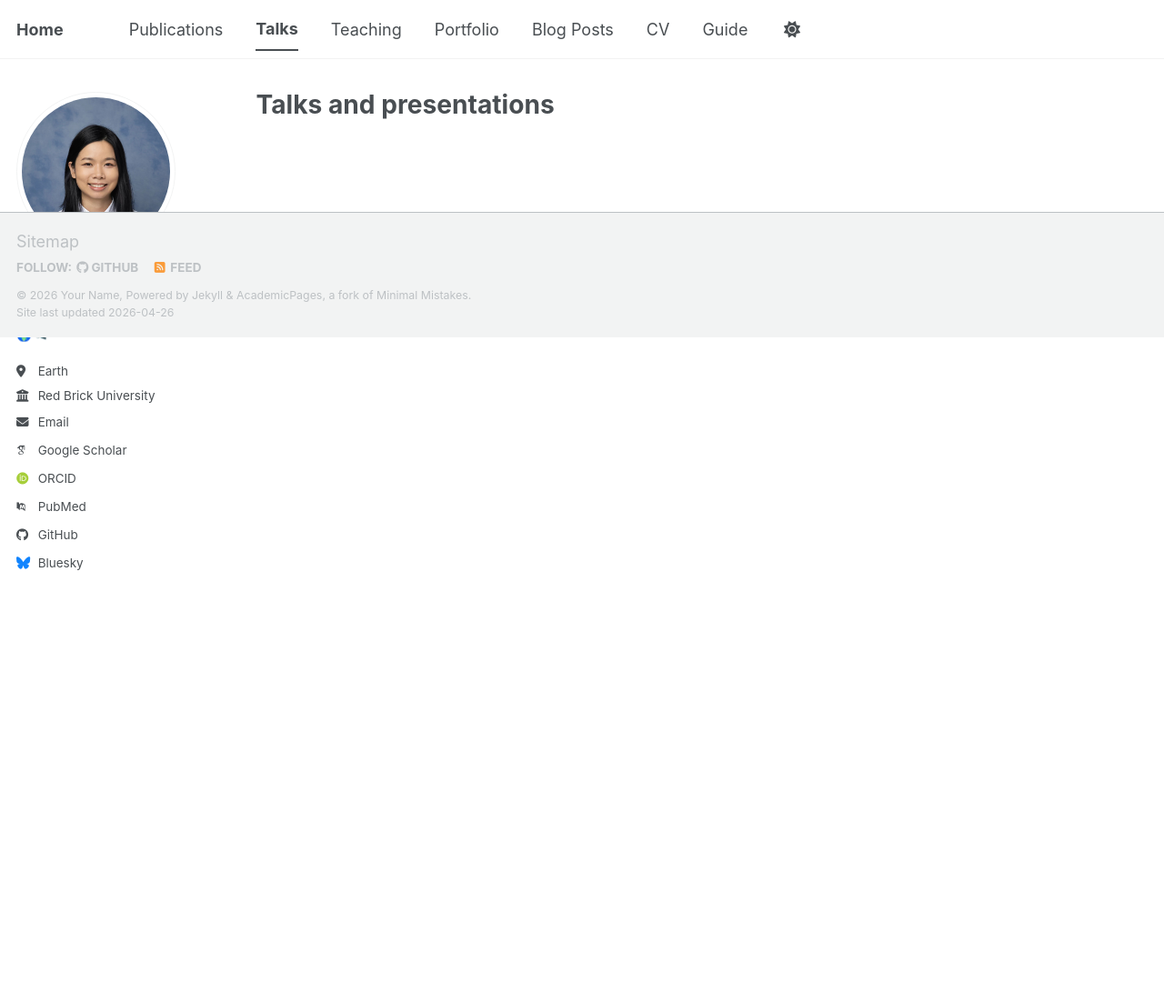
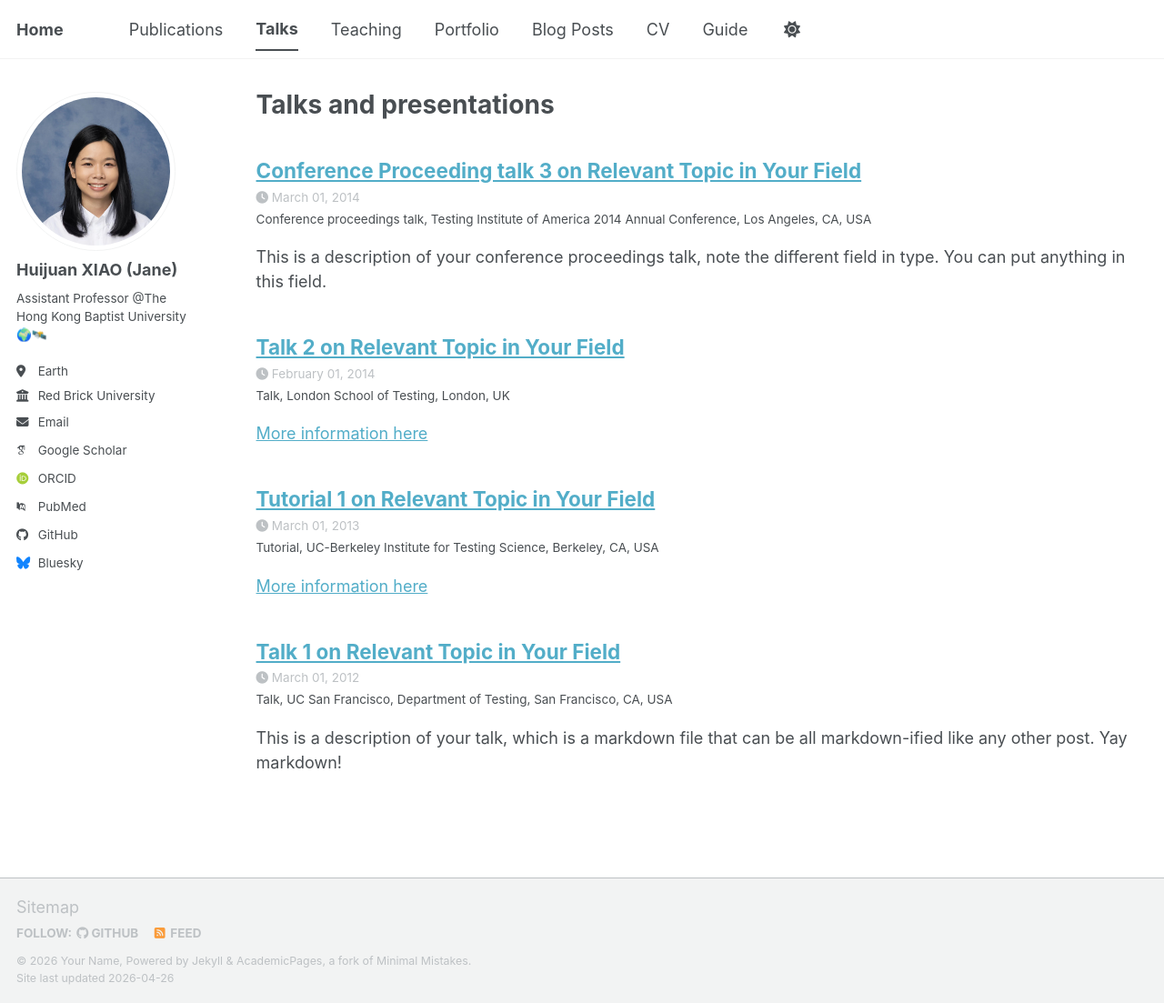
Before and after one commit to HuijuanXIAO/hjxiao.github.io, a Jekyll site: the page built from _pages/talks.html, in a window 1280 px wide and 1103 px high. Shown: the whole window at 91% size. Built offline with Jekyll 4.4.1, drawn with Linux system fonts in a browser that asks for light colours; some web fonts are replaced; a script bundle is joined from its source files by our own code; library files that are not in the unit come from our copies; some of the changed lines change nothing that is shown.

Commit message:
Revert "Change3"
This reverts commit 2c499450337ea835ff42bdea81ce1014a311aa49.

```diff
--- a/_config.yml
+++ b/_config.yml
@@ -97,7 +97,7 @@
 words_per_minute         : 160
 future                   : true
 read_more                : "disabled" # if enabled, adds "Read more" links to excerpts
-talkmap_link             : false      #change to true to add link to talkmap on Team page
+talkmap_link             : false      #change to true to add link to talkmap on talks page
 comments:
   provider               : # false (default), "disqus", "discourse", "facebook", "google-plus", "staticman", "custom"
   disqus:
@@ -221,16 +221,16 @@
 
 # These settings control the types of collections used by the template
 collections:
-  Research Topics:
+  teaching:
     output: true
     permalink: /:collection/:path/
   About me:
     output: true
     permalink: /:collection/:path/
-  Publications:
+  portfolio:
     output: true
     permalink: /:collection/:path/
-  Team:
+  talks:
     output: true
     permalink: /:collection/:path/
 
@@ -255,10 +255,10 @@
     values:
       layout: single
       author_profile: true
-  # _Research Topics
+  # _teaching
   - scope:
       path: ""
-      type: Research Topics
+      type: teaching
     values:
       layout: single
       author_profile: true
@@ -273,19 +273,19 @@
       author_profile: true
       share: true
       comments: true
-  # _Publications
+  # _portfolio
   - scope:
       path: ""
-      type: Publications
+      type: portfolio
     values:
       layout: single
       author_profile: true
       share: true
       comment: true
-  # _Team
+  # _talks
   - scope:
       path: ""
-      type: Team
+      type: talks
     values:
       layout: talk
       author_profile: true
```
